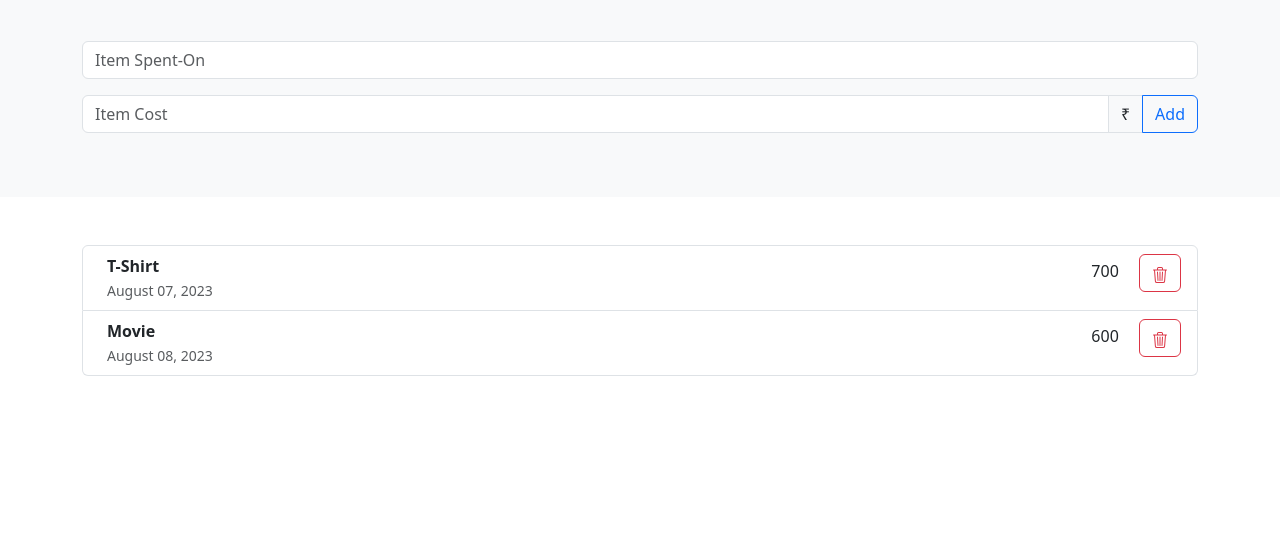
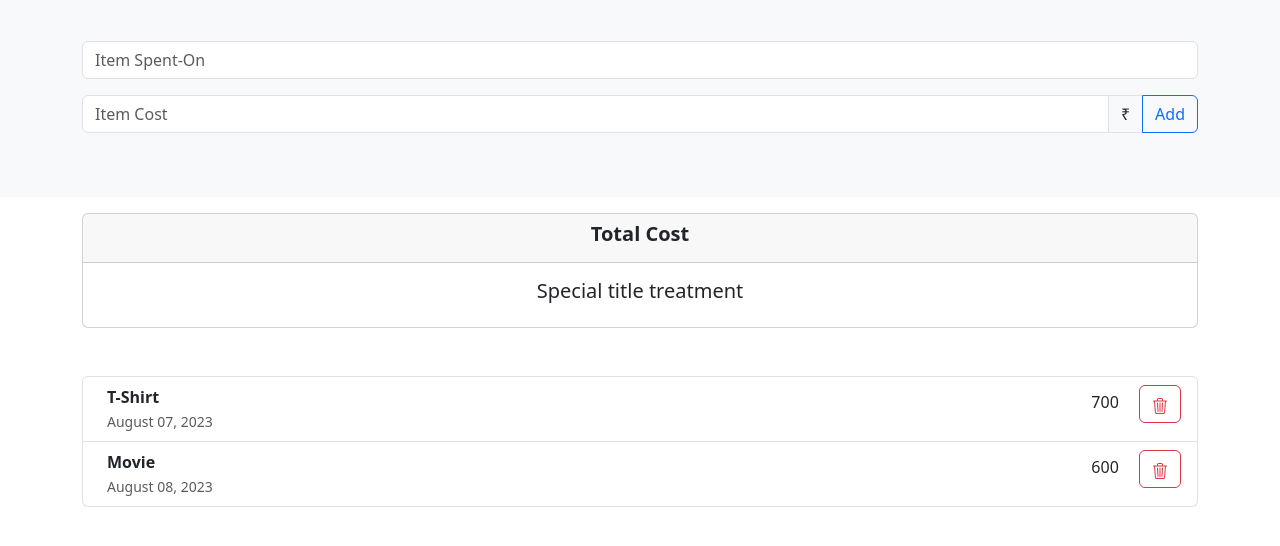
Before and after one commit to sumanroy1995/JavaScipt-Codes, a plain HTML site: page 6. BootStrap/design.html in a window 1280 px wide. Shown: the part 64-610 px from the top of the page. Drawn offline with nearby package versions, Linux system fonts and the light colour scheme.

Commit message:
Total Card added

```diff
--- a/6. BootStrap/design.html
+++ b/6. BootStrap/design.html
@@ -32,6 +32,19 @@
                 <button class="btn btn-outline-primary" type="button" id="button-addon2">Add</button>
             </div>
         </div>
+    </div>
+
+    <div class="p-3">
+        <div class="container">
+        <div class="card text-center">
+            <div class="card-header">
+                <h5 class="fw-bold">Total Cost</h5>
+            </div>
+            <div class="card-body">
+              <h5 class="card-title">Special title treatment</h5>
+            </div>
+
+          </div>
     </div>
 
     <div class="p-5">
```
